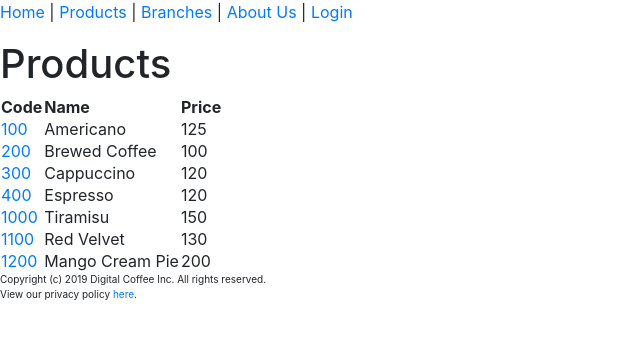
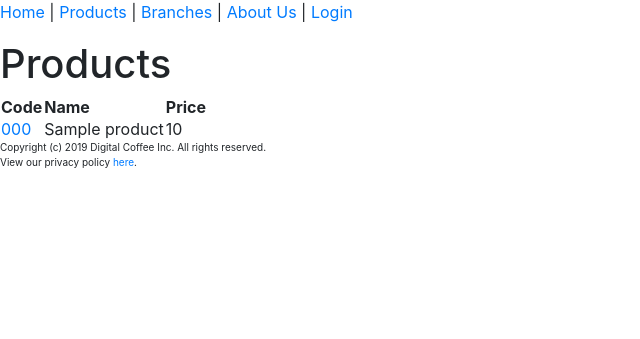
Before and after one commit to Hjkun77/digitalcafe, a Flask app: page /products in a window 1280 px wide. Shown: the top 339 px of the page, without its empty margins (0-640 px from the left). Run offline with Flask 2, Linux system fonts and the light colour scheme; a database or web service that is not in the repository returns one stand-in record (values such as "Sample title"); some libraries are stand-ins or nearby versions.

Commit message:
complete

```diff
--- a/app.py
+++ b/app.py
@@ -2,8 +2,11 @@ from flask import Flask,redirect
 from flask import render_template
 from flask import request
 from flask import session
+from bson.json_util import loads, dumps
+from flask import make_response
 import database as db
 import authentication
+import ordermanagement as om
 import logging
 
 app = Flask(__name__)
@@ -12,10 +15,8 @@ app = Flask(__name__)
 # Keep this really secret!
 app.secret_key = b's@g@d@c0ff33!'
 
-
 logging.basicConfig(level=logging.DEBUG)
 app.logger.setLevel(logging.INFO)
-
 
 @app.route('/login', methods=['GET', 'POST'])
 def login():
@@ -95,3 +96,26 @@ def addtocart():
 @app.route('/cart')
 def cart():
     return render_template('cart.html')
+
+@app.route('/checkout')
+def checkout():
+    # clear cart in session memory upon checkout
+    om.create_order_from_cart()
+    session.pop("cart",None)
+    return redirect('/ordercomplete')
+
+@app.route('/ordercomplete')
+def ordercomplete():
+    return render_template('ordercomplete.html')
+
+@app.route('/api/products',methods=['GET'])
+def api_get_products():
+    resp = make_response( dumps(db.get_products()) )
+    resp.mimetype = 'application/json'
+    return resp
+
+@app.route('/api/products/<int:code>',methods=['GET'])
+def api_get_product(code):
+    resp = make_response(dumps(db.get_product(code)))
+    resp.mimetype = 'application/json'
+    return resp
--- a/database.py
+++ b/database.py
@@ -1,23 +1,19 @@
-import pymongo
-
 import pymongo
 
 myclient = pymongo.MongoClient("mongodb://localhost:27017/")
 
 products_db = myclient["products"]
-
 order_management_db = myclient["order_management"]
 
-
-products = {
-    100: {"name":"Americano","price":125},
-    200: {"name":"Brewed Coffee","price":100},
-    300: {"name":"Cappuccino","price":120},
-    400: {"name":"Espresso","price":120},
-    1000: {"name":"Tiramisu","price":150},
-    1100: {"name":"Red Velvet","price":130},
-    1200: {"name":"Mango Cream Pie","price":200},
-}
+# products = {
+#     100: {"name":"Americano","price":125},
+#     200: {"name":"Brewed Coffee","price":100},
+#     300: {"name":"Cappuccino","price":120},
+#     400: {"name":"Espresso","price":120},
+#     1000: {"name":"Tiramisu","price":150},
+#     1100: {"name":"Red Velvet","price":130},
+#     1200: {"name":"Mango Cream Pie","price":200},
+# }
 
 branches = {
     1: {"name":"Katipunan","phonenumber":"09179990000"},
@@ -53,21 +49,57 @@ branches = {
 
 
 
-# Products
+##  Products
+# def get_product(code):
+#     return products[code]
+
+# def get_products():
+#     product_list = []
+
+#     for i,v in products.items():
+#         product = v
+#         product.setdefault("code",i)
+#         product_list.append(product)
+
+#     return product_list
+
+# def get_products():
+#     product_list = []
+
+#     products_coll = products_db["products"]
+
+#     for p in products_coll.find({}):
+#         product_list.append(p)
+
+#     print(product_list)
+#     return product_list
+
+# def get_product(code):
+#     products_coll = products_db["products"]
+
+#     product = products_coll.find_one({"code":code})
+
+#     return product
+
 def get_product(code):
-    return products[code]
+    products_coll = products_db["products"]
+
+    product = products_coll.find_one({"code":code},{"_id":0})
+
+    return product
 
 def get_products():
     product_list = []
 
-    for i,v in products.items():
-        product = v
-        product.setdefault("code",i)
-        product_list.append(product)
+    products_coll = products_db["products"]
+
+    for p in products_coll.find({},{"_id":0}):
+        product_list.append(p)
 
     return product_list
 
-# Branches
+
+## Branches
 def get_branch(code):
     return branches[code]
 
@@ -81,8 +113,13 @@ def get_branches():
 
     return branch_list
 
-# Users
+## Users
 def get_user(username):
     customers_coll = order_management_db['customers']
     user=customers_coll.find_one({"username":username})
     return user
+
+## Orders
+def create_order(order):
+    orders_coll = order_management_db['orders']
+    orders_coll.insert(order)
--- a/templates/cart.html
+++ b/templates/cart.html
@@ -20,6 +20,7 @@
 		<td><b>{{ session["cart"].values()|sum(attribute="subtotal") }}</b></td>
 	</tr>
 </table>
+<a href="checkout">Checkout</a>
 {% else %}
 <div>Your cart is empty</div>
 {% endif %} {% include "footer.html" %}
```
Also changed, not shown: ordermanagement.py (added, +17 -0 lines), templates/ordercomplete.html (added, +7 -0 lines).
